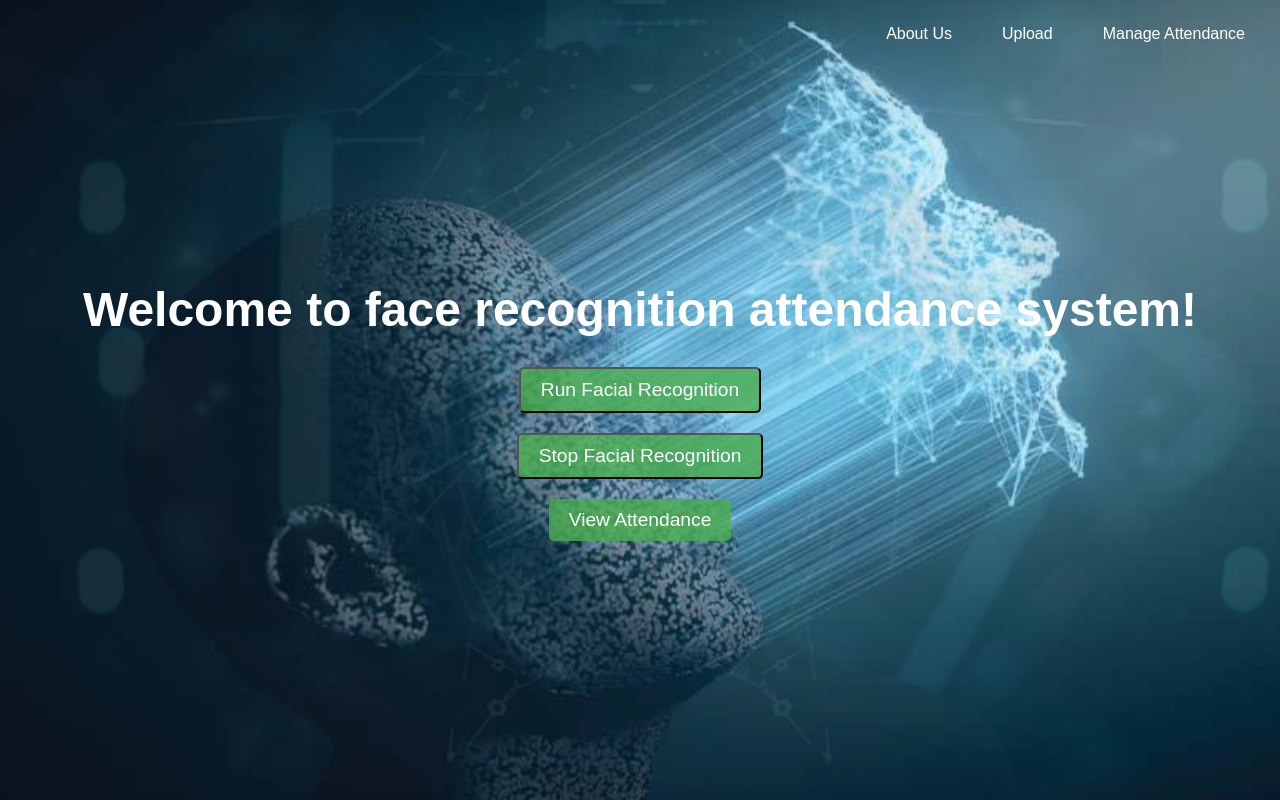
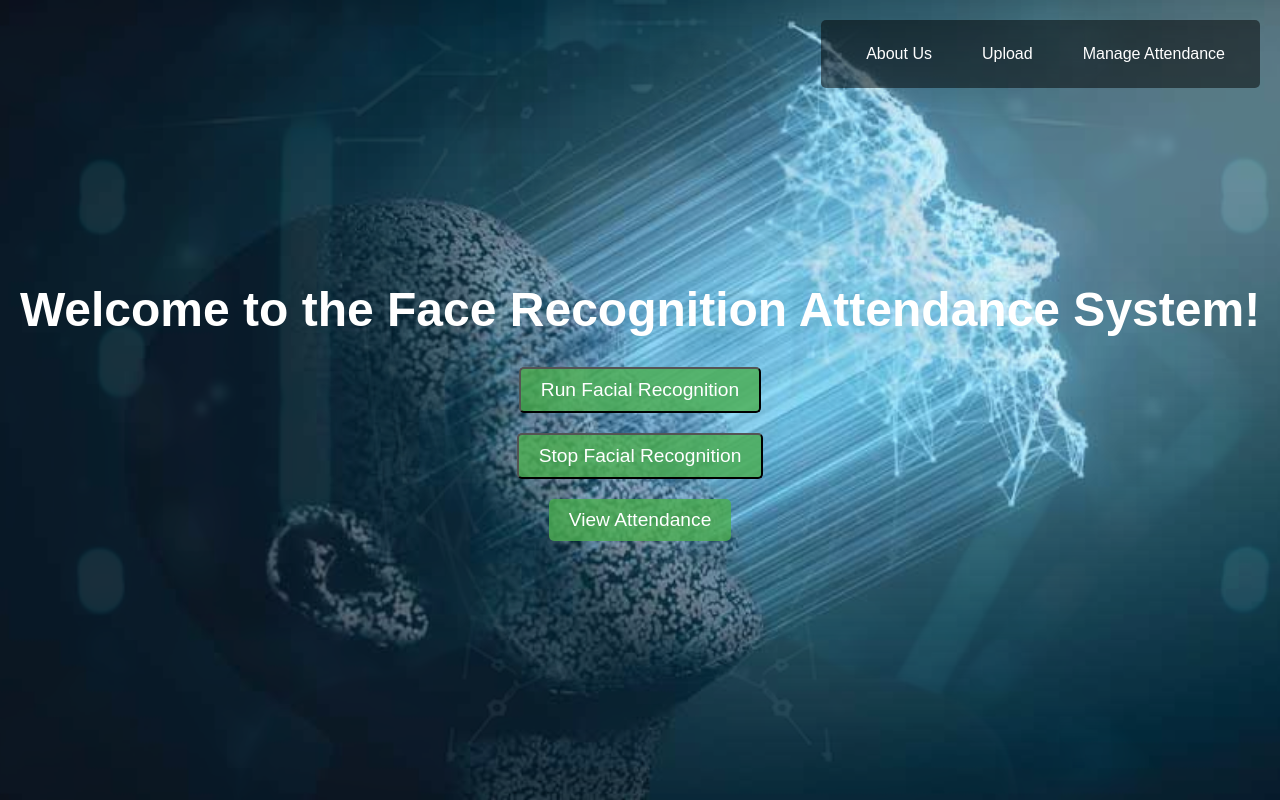
Before and after one commit to Sharmaji4103/attendance, a Flask app: page / in a window 1280 px wide. Run offline with Flask 3, Linux system fonts and the light colour scheme.

Commit message:
Update index.html

```diff
--- a/templates/index.html
+++ b/templates/index.html
@@ -3,7 +3,7 @@
 <head>
     <meta charset="UTF-8">
     <meta name="viewport" content="width=device-width, initial-scale=1.0">
-    <title>Attendance system</title>
+    <title>Attendance System</title>
     <style>
         body {
             margin: 0;
@@ -17,15 +17,18 @@
             color: white;
             font-family: Arial, sans-serif;
             text-align: center;
+            position: relative; /* For proper positioning of elements */
         }
 
         .navbar {
             position: absolute;
-            top: 0;
-            right: 0;
+            top: 20px;
+            right: 20px;
             display: flex;
             padding: 15px;
             z-index: 1;
+            background: rgba(0, 0, 0, 0.5);
+            border-radius: 5px;
         }
 
         .navbar a {
@@ -62,6 +65,7 @@
         h1 {
             font-size: 3em;
             margin-bottom: 20px;
+            z-index: 2;
         }
 
         .button {
@@ -74,6 +78,7 @@
             border-radius: 5px;
             font-size: 1.2em;
             transition: background-color 0.3s ease;
+            z-index: 2;
         }
 
         .button:hover {
@@ -82,21 +87,6 @@
 
         #file-upload-form {
             display: none;
-        }
-
-        /* Flash message styles */
-        .flash-message {
-            margin: 10px 0;
-            padding: 10px;
-            border-radius: 5px;
-        }
-
-        .flash-success {
-            background-color: rgba(76, 175, 80, 0.8);
-        }
-
-        .flash-error {
-            background-color: rgba(244, 67, 54, 0.8);
         }
     </style>
 </head>
@@ -107,7 +97,7 @@
         <a href="#manage-attendance">Manage Attendance</a>
     </div>
     <div class="slideshow"></div>
-    <h1>Welcome to face recognition attendance system!</h1>
+    <h1>Welcome to the Face Recognition Attendance System!</h1>
 
     <!-- Button to run facial recognition -->
     <form action="#run-facial-recognition" method="POST">
@@ -131,6 +121,18 @@
     </div>
 
     <script>
+        // Smooth scrolling for navigation links
+        document.querySelectorAll('.navbar a').forEach(anchor => {
+            anchor.addEventListener('click', function (e) {
+                e.preventDefault(); // Prevent default anchor click behavior
+                const targetId = this.getAttribute('href').substring(1);
+                const targetElement = document.getElementById(targetId);
+                if (targetElement) {
+                    targetElement.scrollIntoView({ behavior: 'smooth' });
+                }
+            });
+        });
+
         document.getElementById('upload-button').addEventListener('click', function() {
             document.getElementById('file-input').click();
         });
```
